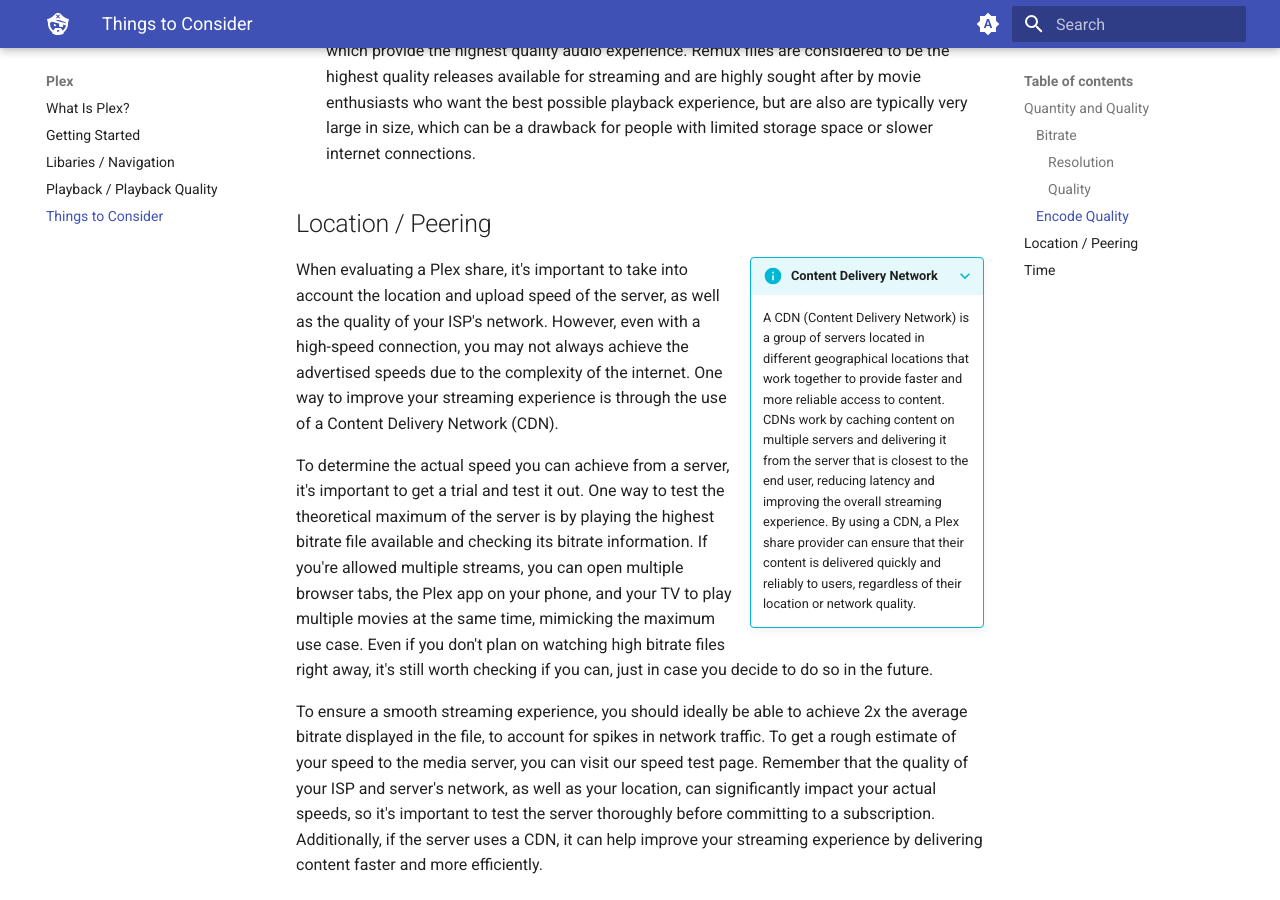
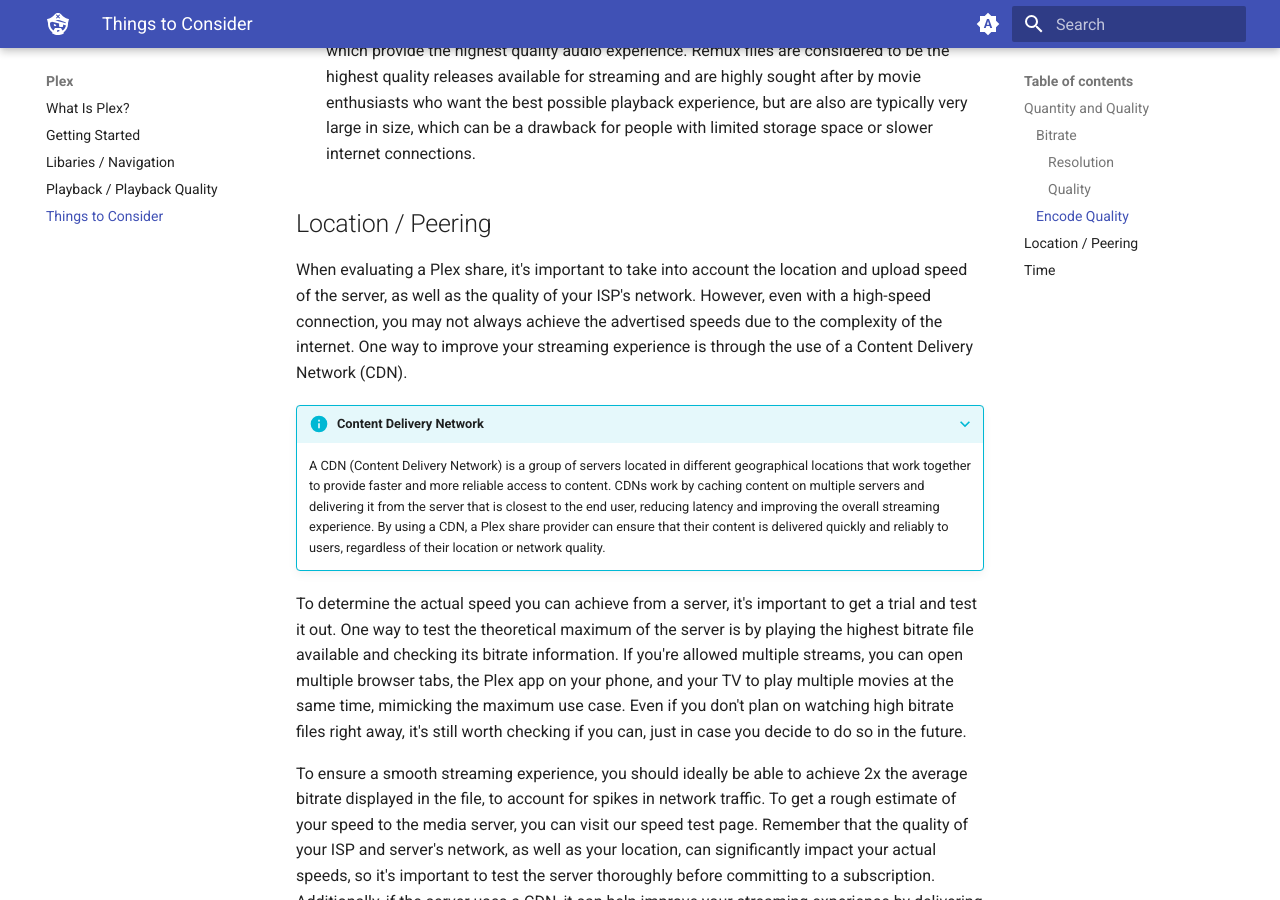
Before and after one commit to neomedia6989/docs-2, an MkDocs documentation site: the page built from docs/plex/things-to-consider.md, in a window 1280 px wide and 900 px high, scrolled down 3694 px. Built offline with MkDocs 1.6.1 and Material for MkDocs 9.7.7, drawn with Linux system fonts in a browser that asks for light colours; part of the change alters nothing that is shown.

```diff
--- a/docs/plex/things-to-consider.md
+++ b/docs/plex/things-to-consider.md
@@ -57,11 +57,11 @@ When it comes to downloading video files, there are generally three types of fil
 
 ## Location / Peering
 
-???+ info inline end "Content Delivery Network"
+When evaluating a Plex share, it's important to take into account the location and upload speed of the server, as well as the quality of your ISP's network. However, even with a high-speed connection, you may not always achieve the advertised speeds due to the complexity of the internet. One way to improve your streaming experience is through the use of a Content Delivery Network (CDN).
+
+???+ info "Content Delivery Network"
 
     A CDN (Content Delivery Network) is a group of servers located in different geographical locations that work together to provide faster and more reliable access to content. CDNs work by caching content on multiple servers and delivering it from the server that is closest to the end user, reducing latency and improving the overall streaming experience. By using a CDN, a Plex share provider can ensure that their content is delivered quickly and reliably to users, regardless of their location or network quality.
-
-When evaluating a Plex share, it's important to take into account the location and upload speed of the server, as well as the quality of your ISP's network. However, even with a high-speed connection, you may not always achieve the advertised speeds due to the complexity of the internet. One way to improve your streaming experience is through the use of a Content Delivery Network (CDN).
 
 To determine the actual speed you can achieve from a server, it's important to get a trial and test it out. One way to test the theoretical maximum of the server is by playing the highest bitrate file available and checking its bitrate information. If you're allowed multiple streams, you can open multiple browser tabs, the Plex app on your phone, and your TV to play multiple movies at the same time, mimicking the maximum use case. Even if you don't plan on watching high bitrate files right away, it's still worth checking if you can, just in case you decide to do so in the future.
 
```
